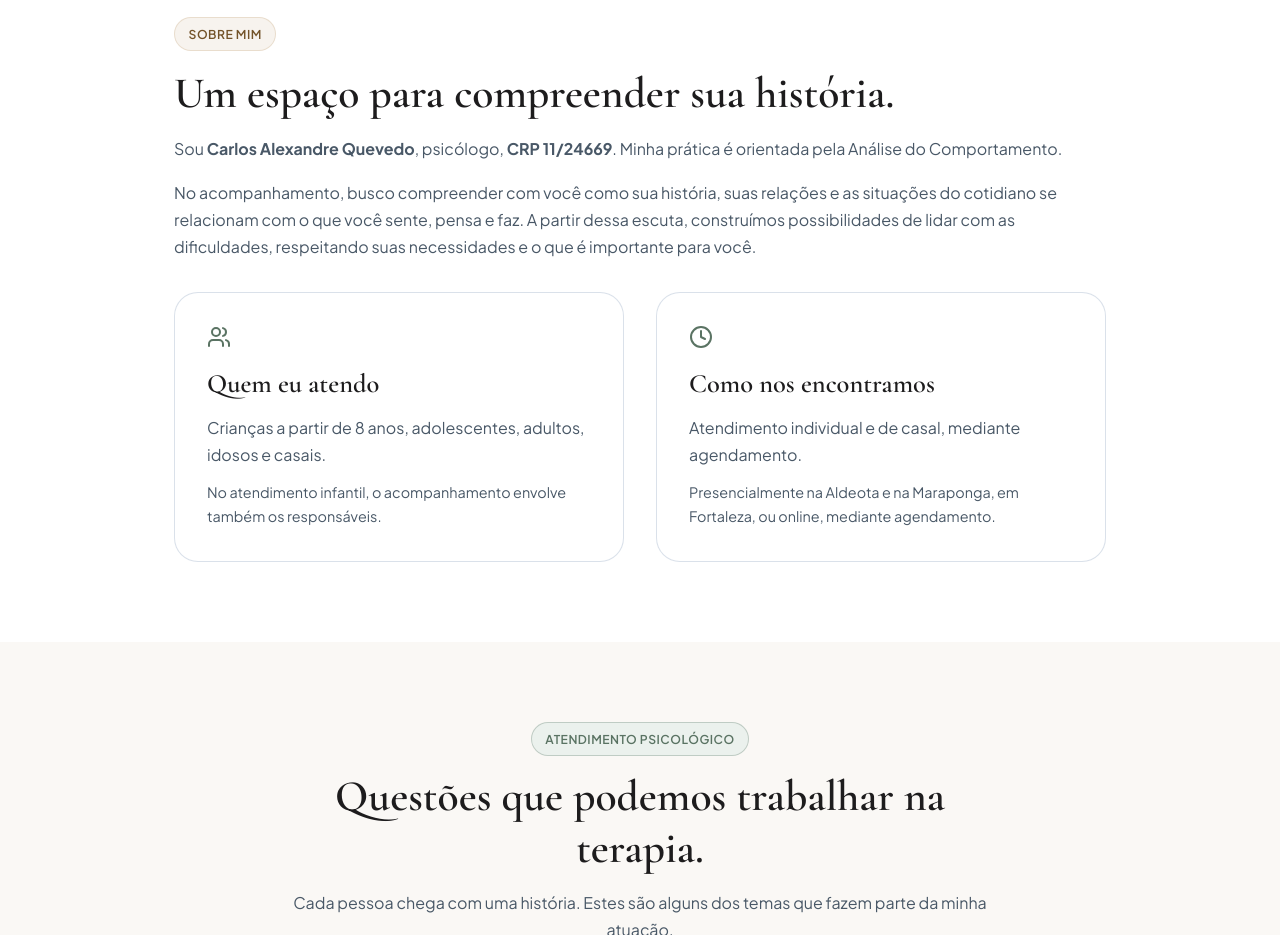
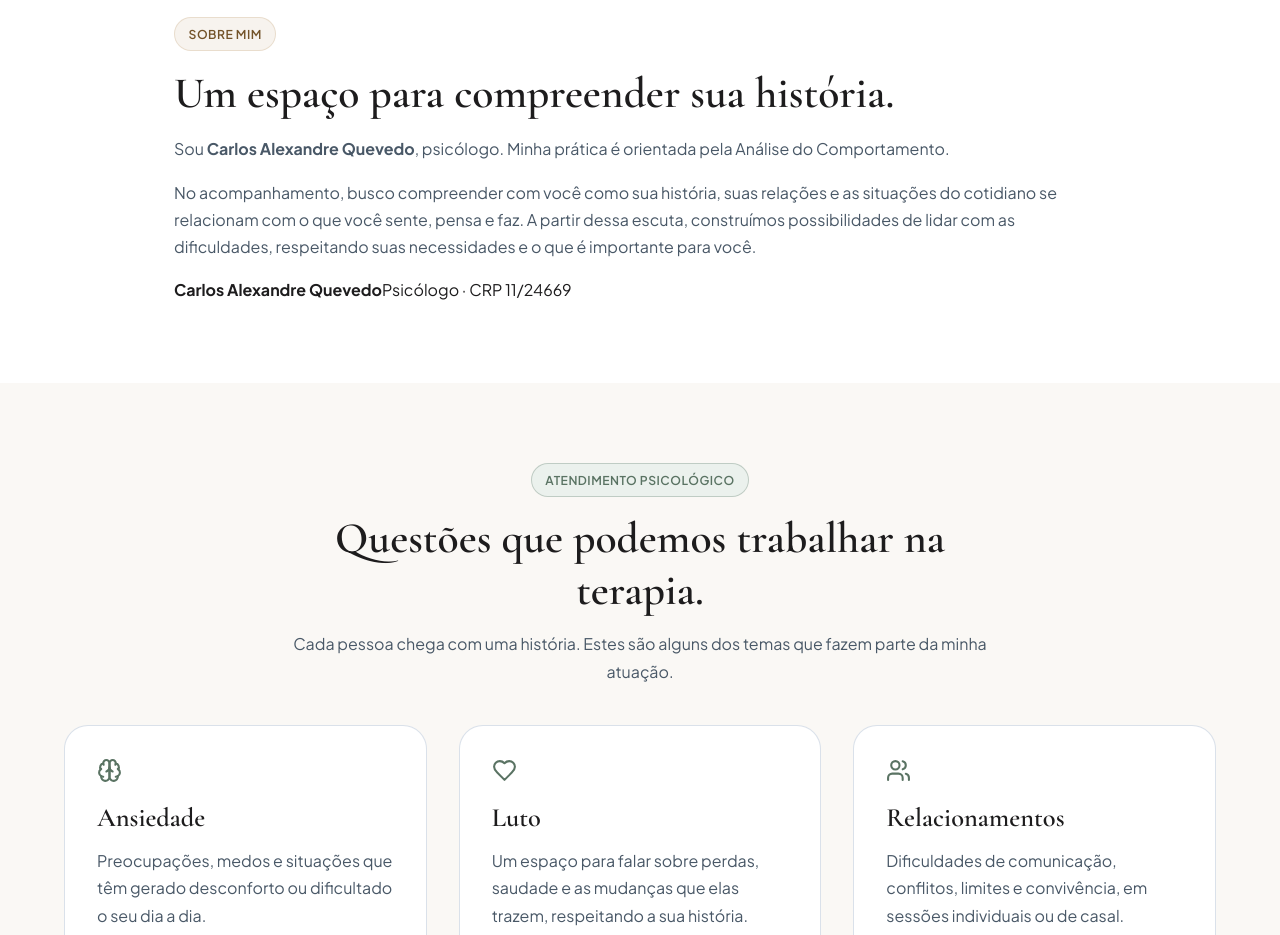
Before and after one commit to calexquevedo-hub/gallant-galileo, a React (Vite) app: page / in a window 1280 px wide. Shown: the part 780-1715 px from the top of the page. Built offline with nearby package versions, Linux system fonts and the light colour scheme.

Commit message:
Reorganiza seções e reduz repetições

```diff
--- a/src/components/About.jsx
+++ b/src/components/About.jsx
@@ -1,6 +1,5 @@
 import React from 'react';
-import { Clock, Users } from 'lucide-react';
-import { site, audience, serviceSummary } from '../data/site';
+import { site } from '../data/site';
 
 export default function About() {
   return (
@@ -8,21 +7,11 @@ export default function About() {
       <div className="container about-content">
         <span className="badge badge-gold">Sobre mim</span>
         <h2>Um espaço para compreender sua história.</h2>
-        <p>Sou <strong>{site.fullName}</strong>, psicólogo, <strong>{site.crp}</strong>. Minha prática é orientada pela Análise do Comportamento.</p>
+        <p>Sou <strong>{site.fullName}</strong>, psicólogo. Minha prática é orientada pela Análise do Comportamento.</p>
         <p>No acompanhamento, busco compreender com você como sua história, suas relações e as situações do cotidiano se relacionam com o que você sente, pensa e faz. A partir dessa escuta, construímos possibilidades de lidar com as dificuldades, respeitando suas necessidades e o que é importante para você.</p>
-        <div className="grid-2 about-facts">
-          <div className="card-hover">
-            <Users size={24} aria-hidden="true" />
-            <h3>Quem eu atendo</h3>
-            <p>{audience}.</p>
-            <p className="small-note">No atendimento infantil, o acompanhamento envolve também os responsáveis.</p>
-          </div>
-          <div className="card-hover">
-            <Clock size={24} aria-hidden="true" />
-            <h3>Como nos encontramos</h3>
-            <p>{serviceSummary}</p>
-            <p className="small-note">Presencialmente na Aldeota e na Maraponga, em Fortaleza, ou online, mediante agendamento.</p>
-          </div>
+        <div className="about-signature">
+          <strong>{site.fullName}</strong>
+          <span>{site.profession} · {site.crp}</span>
         </div>
       </div>
     </section>
```
